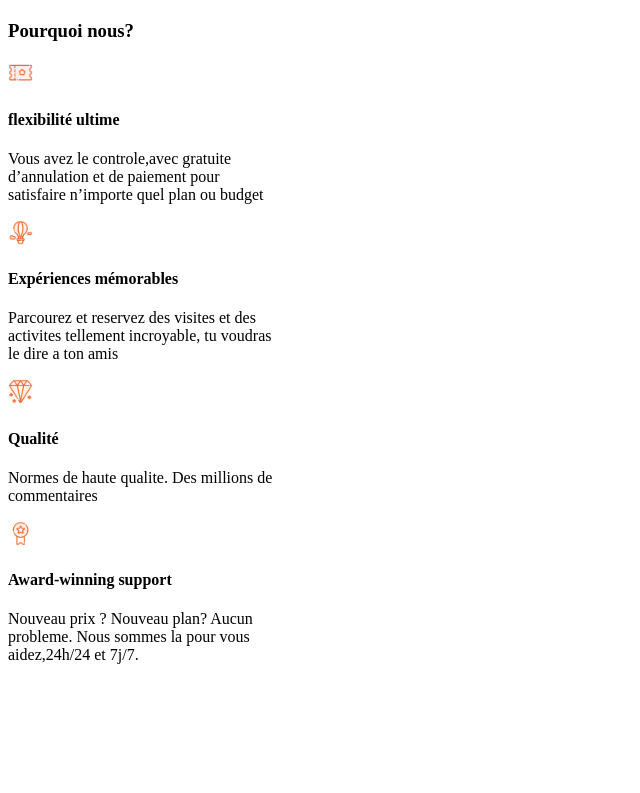
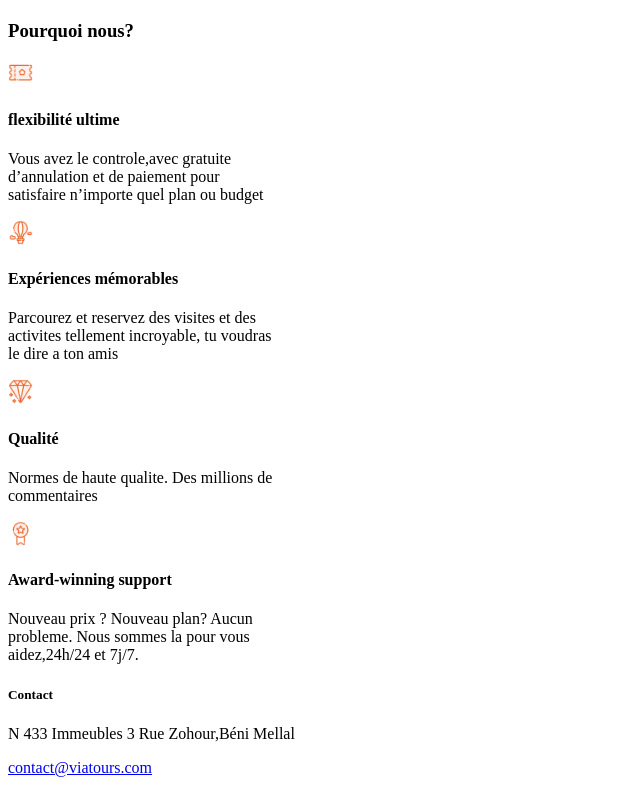
Before and after one commit to krrsalmane/sprint-2-brief-1, a plain HTML site: page index.html in a window 1280 px wide. Shown: the part 562-1355 px from the top of the page, without its empty margins (0-640 px from the left). Before the commit the page ends 1242 px from the top, so only its background shows below. Drawn offline with Linux system fonts and the light colour scheme.

Commit message:
create footer

```diff
--- a/index.html
+++ b/index.html
@@ -81,4 +81,14 @@
 
 </body>
 
+
+<footer>
+
+  <h5>Contact</h5>
+
+  <p>N 433 Immeubles 3 Rue Zohour,Béni Mellal</p>
+  <p><a href="mailto:contact@viatours.com">contact@viatours.com</a></p>
+</footer>
+
+
 </html>
```
